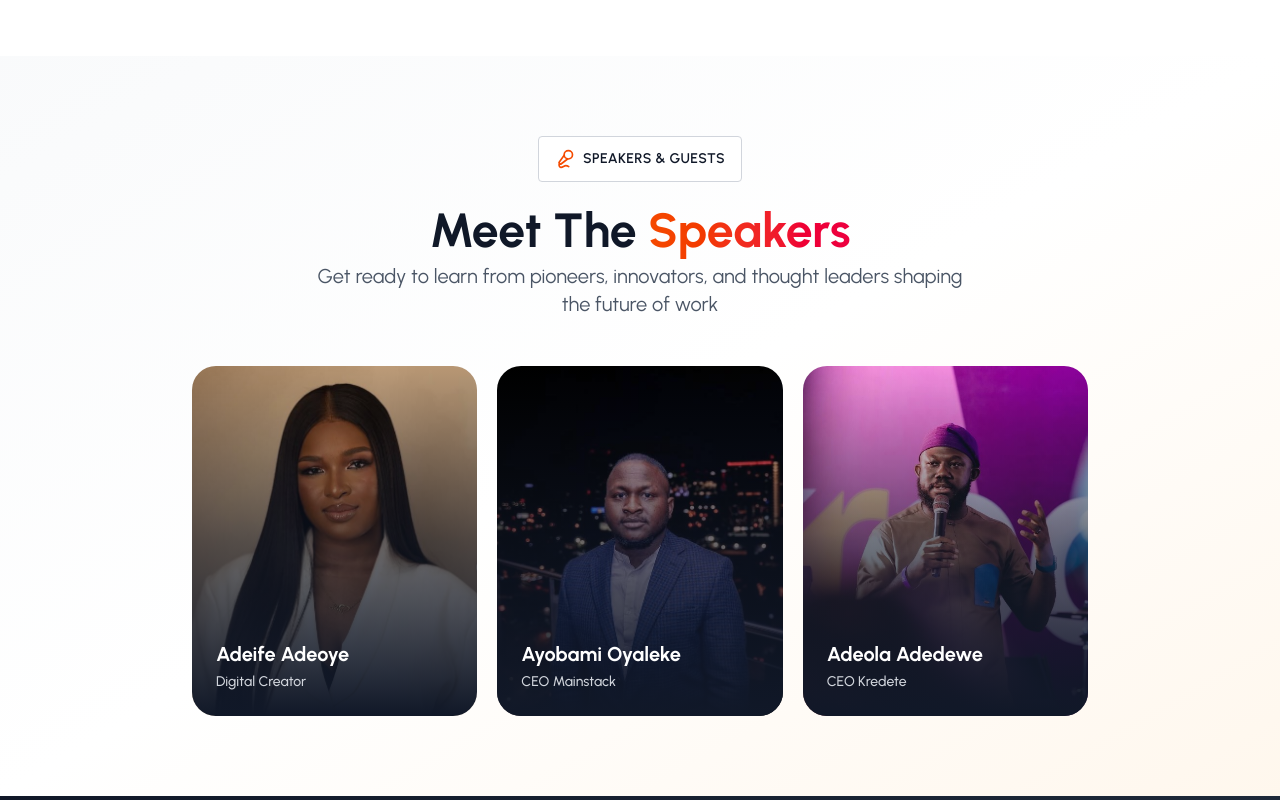
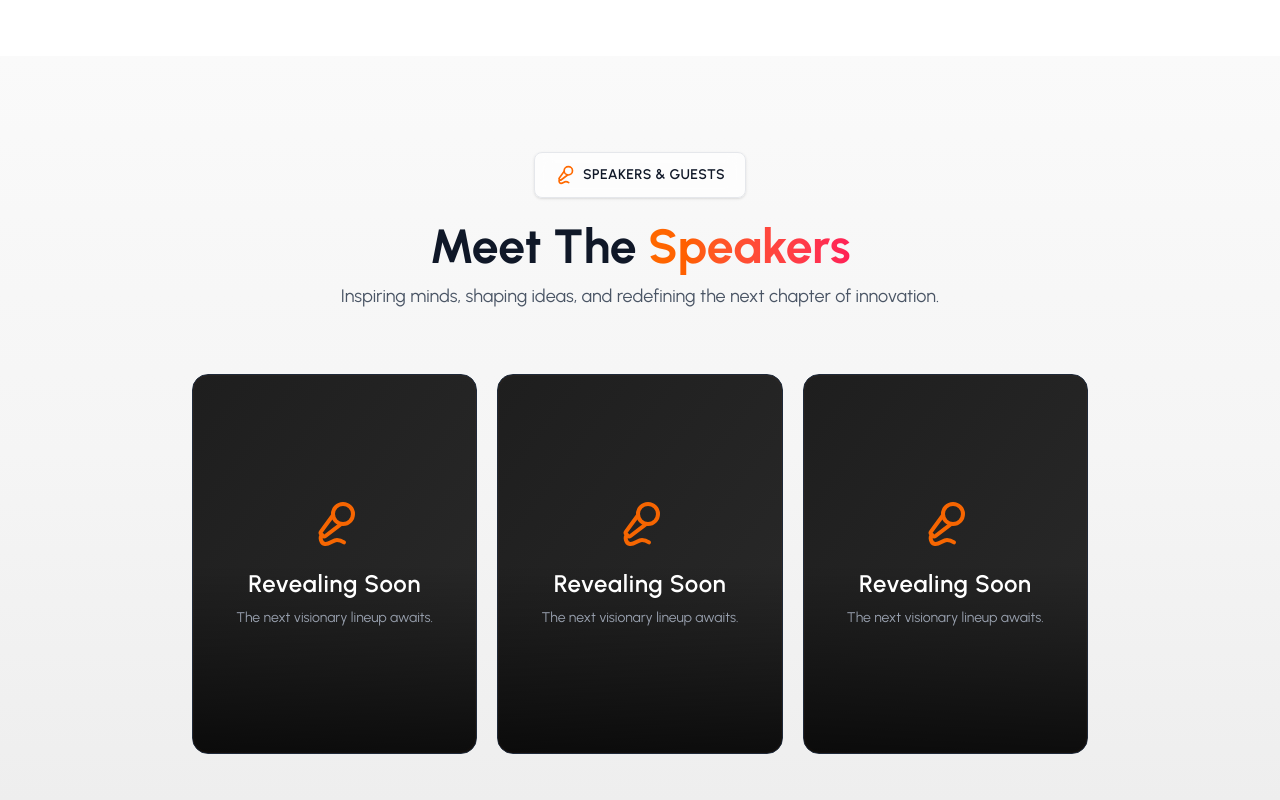
Before and after one commit to Olawoyin1/cbrunch, a React (Vite) app: page / in a window 1280 px wide. Shown: the part 1760-2560 px from the top of the page. Built offline with nearby package versions, Linux system fonts and the light colour scheme.

Commit message:
new update

```diff
--- a/src/components/Speakers.tsx
+++ b/src/components/Speakers.tsx
@@ -1,97 +1,204 @@
-import { Mic2 } from 'lucide-react';
-// import Brand from './Brand';
+// import { Mic2 } from 'lucide-react';
+// // import Brand from './Brand';
 
-export default function Speakers() {
+// export default function Speakers() {
 
-  const speakers = [
-    {
-      name: "Adeife Adeoye",
-      nickname: "",
-      title: "Digital Creator",
-      image: "../../Images/s1.jpeg"
-    },
-    {
-      name: "Ayobami Oyaleke",
-      nickname: "",
-      title: "CEO Mainstack",
-      image: "../../Images/s2.jpeg"
-    },
-    // {
-    //   name: "Tosin Olaseinde",
-    //   nickname: "",
-    //   title: "HR Leader",
-    //   image: "../../Images/s3.jpeg"
-    // },
-    {
-      name: "Adeola Adedewe",
-      nickname: "",
-      title: "CEO Kredete",
-      image: "../../Images/s4.jpeg"
-    }
-  ];
+//   const speakers = [
+//     {
+//       name: "Adeife Adeoye",
+//       nickname: "",
+//       title: "Digital Creator",
+//       image: "../../Images/s1.jpeg"
+//     },
+//     {
+//       name: "Ayobami Oyaleke",
+//       nickname: "",
+//       title: "CEO Mainstack",
+//       image: "../../Images/s2.jpeg"
+//     },
+//       name: "Adeola Adedewe",
+//       nickname: "",
+//       title: "CEO Kredete",
+//       image: "../../Images/s4.jpeg"
+//     }
+//   ];
 
-  return (
-    <section id="speakers" className="py-20 bg-gradient-to-br from-gray-50 via-white to-orange-50">
-      <div className="max-w-7xl mx-auto px-4 ">
-        <div className="">
-          <div className="text-center">
-            <div className="inline-flex items-center gap-2 mb-6 px-4  py-3 bg-white rounded border border-gray-300">
-              <Mic2 className="w-5 h-5 text-orange-600" />
-              <span className="text-sm font-semibold text-gray-900 tracking-wide">SPEAKERS & GUESTS</span>
-            </div>
+//   return (
+//     <section id="speakers" className="py-20 bg-gradient-to-br from-gray-50 via-white to-orange-50">
+//       <div className="max-w-7xl mx-auto px-4 ">
+//         <div className="">
+//           <div className="text-center">
+//             <div className="inline-flex items-center gap-2 mb-6 px-4  py-3 bg-white rounded border border-gray-300">
+//               <Mic2 className="w-5 h-5 text-orange-600" />
+//               <span className="text-sm font-semibold text-gray-900 tracking-wide">SPEAKERS & GUESTS</span>
+//             </div>
 
-          </div>
+//           </div>
 
 
 
-          <div className="relative">
-            <div className="text-center mb-12">
-              <h3 className="text-2xl sm:text-5xl font-bold mb-2 text-gray-900">
-                Meet The <span className="bg-gradient-to-r from-orange-600 to-rose-600 bg-clip-text text-transparent">Speakers</span>
-              </h3>
-              <p className="text-sm md:text-xl text-gray-600 max-w-2xl mx-auto">
-                Get ready to learn from pioneers, innovators, and thought leaders shaping the future of work
-              </p>
-            </div>
+//           <div className="relative">
+//             <div className="text-center mb-12">
+//               <h3 className="text-2xl sm:text-5xl font-bold mb-2 text-gray-900">
+//                 Meet The <span className="bg-gradient-to-r from-orange-600 to-rose-600 bg-clip-text text-transparent">Speakers</span>
+//               </h3>
+//               <p className="text-sm md:text-xl text-gray-600 max-w-2xl mx-auto">
+//                 Get ready to learn from pioneers, innovators, and thought leaders shaping the future of work
+//               </p>
+//             </div>
 
-            <div className="grid grid-cols-1 max-w-4xl mx-auto md:grid-cols-3 gap-5">
-              {speakers.map((speaker, index) => (
-                <div
-                  key={index}
-                  className="group relative"
+//             <div className="grid grid-cols-1 max-w-4xl mx-auto md:grid-cols-3 gap-5">
+//               {speakers.map((speaker, index) => (
+//                 <div
+//                   key={index}
+//                   className="group relative"
+//                 >
+//                   <div className="relative rounded overflow-hidden  hover:shadow transition-all duration-500 hover:-translate-y-3">
+//                     <div className="rounded-3xl h-[350px] relative overflow-hidden">
+//                       <img
+//                         src={speaker.image}
+//                         alt={speaker.name}
+//                         className="w-full h-[350px] md:h-full object-cover group-hover:scale-110 transition-transform duration-500"
+//                       />
+//                       <div className="absolute inset-0 bg-gradient-to-t from-gray-900 via-gray-900/60 to-transparent"></div>
+
+//                       <div className="absolute top-4 right-4 w-12 h-12 bg-white/10 backdrop-blur-md rounded-full border-2 border-white/20 flex items-center justify-center opacity-0 group-hover:opacity-100 transition-opacity duration-300">
+//                         <Mic2 className="w-6 h-6 text-white" />
+//                       </div>
+
+//                       <div className="absolute bottom-0 left-0 right-0 p-6">
+//                         <h4 className="text-xl font-bold text-white mb-1">
+//                           {speaker.name}
+//                         </h4>
+//                         {speaker.nickname && (
+//                           <p className="text-orange-400 font-semibold text-sm mb-2">{speaker.nickname}</p>
+//                         )}
+//                         <p className="text-gray-300 text-sm font-medium">{speaker.title}</p>
+//                       </div>
+//                     </div>
+
+//                     <div className="absolute inset-0 border-2 border-transparent group-hover:border-orange-500/50 rounded-3xl transition-colors duration-300"></div>
+//                   </div>
+//                 </div>
+//               ))}
+
+//             </div>
+//           </div>
+//         </div>
+//       </div>
+//     </section>
+//   );
+// }
+
+import { motion } from "framer-motion";
+import type { Variants } from "framer-motion";
+import { Mic2 } from "lucide-react";
+
+export default function Speakers() {
+  const speakers = [1, 2, 3];
+
+  // ✅ Type-safe animation variants
+  const containerVariants: Variants = {
+    hidden: { opacity: 0 },
+    visible: {
+      opacity: 1,
+      transition: { staggerChildren: 0.25, delayChildren: 0.3 },
+    },
+  };
+
+  const cardVariants: Variants = {
+    hidden: { opacity: 0, y: 40, scale: 0.95 },
+    visible: {
+      opacity: 1,
+      y: 0,
+      scale: 1,
+      transition: { duration: 0.7, ease: "easeOut" },
+    },
+  };
+
+  return (
+    <section className="relative py-24 bg-gradient-to-b from-[#fafafa] via-[#f5f5f5] to-[#ededed] overflow-hidden">
+      <div className="max-w-7xl mx-auto px-6">
+        {/* Header */}
+        <motion.div
+          initial={{ opacity: 0, y: 30 }}
+          whileInView={{ opacity: 1, y: 0 }}
+          transition={{ duration: 0.8, ease: "easeOut" }}
+          viewport={{ once: true }}
+          className="text-center mb-16"
+        >
+          <div className="inline-flex items-center gap-2 mb-6 px-5 py-3 bg-white/70 backdrop-blur-sm rounded-md border border-gray-200 shadow-sm">
+            <Mic2 className="w-5 h-5 text-orange-500" />
+            <span className="text-sm font-semibold tracking-wide text-gray-900">
+              SPEAKERS & GUESTS
+            </span>
+          </div>
+
+          <h2 className="text-3xl sm:text-5xl font-bold mb-3 text-gray-900">
+            Meet The{" "}
+            <span className="bg-gradient-to-r from-orange-500 to-rose-500 bg-clip-text text-transparent">
+              Speakers
+            </span>
+          </h2>
+          <p className="text-base md:text-lg text-gray-600 max-w-2xl mx-auto">
+            Inspiring minds, shaping ideas, and redefining the next chapter of innovation.
+          </p>
+        </motion.div>
+
+        {/* Speaker Cards */}
+        <motion.div
+          variants={containerVariants}
+          initial="hidden"
+          whileInView="visible"
+          viewport={{ once: true, amount: 0.3 }}
+          className="grid grid-cols-1 max-w-4xl mx-auto md:grid-cols-3 gap-5"
+        >
+          {speakers.map((_, index) => (
+            <motion.div
+              key={index}
+              variants={cardVariants}
+              whileHover={{ scale: 1.05, rotateX: 2, rotateY: -2 }}
+              transition={{ type: "spring", stiffness: 150, damping: 12 }}
+              className="relative w-full max-w-[320px] h-[380px] rounded-2xl overflow-hidden cursor-pointer
+                         bg-gradient-to-br from-[#1e1e1e] to-[#2a2a2a] border border-gray-800
+                         hover:shadow-[0_0_40px_rgba(255,102,0,0.25)] transition-all duration-700 group"
+            >
+              {/* Subtle light overlay */}
+              <div className="absolute inset-0 bg-gradient-to-t from-black/70 via-transparent to-transparent"></div>
+
+              {/* Animated top accent line */}
+              <motion.div
+                className="absolute inset-x-0 top-0 h-[2px] bg-gradient-to-r from-transparent via-orange-500/70 to-transparent"
+                initial={{ opacity: 0 }}
+                whileHover={{ opacity: 1 }}
+                transition={{ duration: 0.6 }}
+              />
+
+              {/* Content */}
+              <div className="relative z-10 h-full flex flex-col items-center justify-center text-center px-6">
+                <motion.div
+                  animate={{ opacity: [0.8, 1, 0.8] }}
+                  transition={{ duration: 3, repeat: Infinity }}
                 >
-                  <div className="relative rounded overflow-hidden  hover:shadow transition-all duration-500 hover:-translate-y-3">
-                    <div className="rounded-3xl h-[350px] relative overflow-hidden">
-                      <img
-                        src={speaker.image}
-                        alt={speaker.name}
-                        className="w-full h-[350px] md:h-full object-cover group-hover:scale-110 transition-transform duration-500"
-                      />
-                      <div className="absolute inset-0 bg-gradient-to-t from-gray-900 via-gray-900/60 to-transparent"></div>
+                  <Mic2 className="w-12 h-12 text-orange-500 mb-5" />
+                </motion.div>
+                <h4 className="text-2xl font-semibold text-white tracking-wide mb-2">
+                  Revealing Soon
+                </h4>
+                <p className="text-gray-400 text-sm">
+                  The next visionary lineup awaits.
+                </p>
+              </div>
 
-                      <div className="absolute top-4 right-4 w-12 h-12 bg-white/10 backdrop-blur-md rounded-full border-2 border-white/20 flex items-center justify-center opacity-0 group-hover:opacity-100 transition-opacity duration-300">
-                        <Mic2 className="w-6 h-6 text-white" />
-                      </div>
-
-                      <div className="absolute bottom-0 left-0 right-0 p-6">
-                        <h4 className="text-xl font-bold text-white mb-1">
-                          {speaker.name}
-                        </h4>
-                        {speaker.nickname && (
-                          <p className="text-orange-400 font-semibold text-sm mb-2">{speaker.nickname}</p>
-                        )}
-                        <p className="text-gray-300 text-sm font-medium">{speaker.title}</p>
-                      </div>
-                    </div>
-
-                    <div className="absolute inset-0 border-2 border-transparent group-hover:border-orange-500/50 rounded-3xl transition-colors duration-300"></div>
-                  </div>
-                </div>
-              ))}
-
-            </div>
-          </div>
-        </div>
+              {/* Floating border glow */}
+              <motion.div
+                animate={{ opacity: [0.1, 0.3, 0.1] }}
+                transition={{ duration: 4, repeat: Infinity }}
+                className="absolute inset-0 rounded-2xl border border-orange-500/20"
+              />
+            </motion.div>
+          ))}
+        </motion.div>
       </div>
     </section>
   );
```
